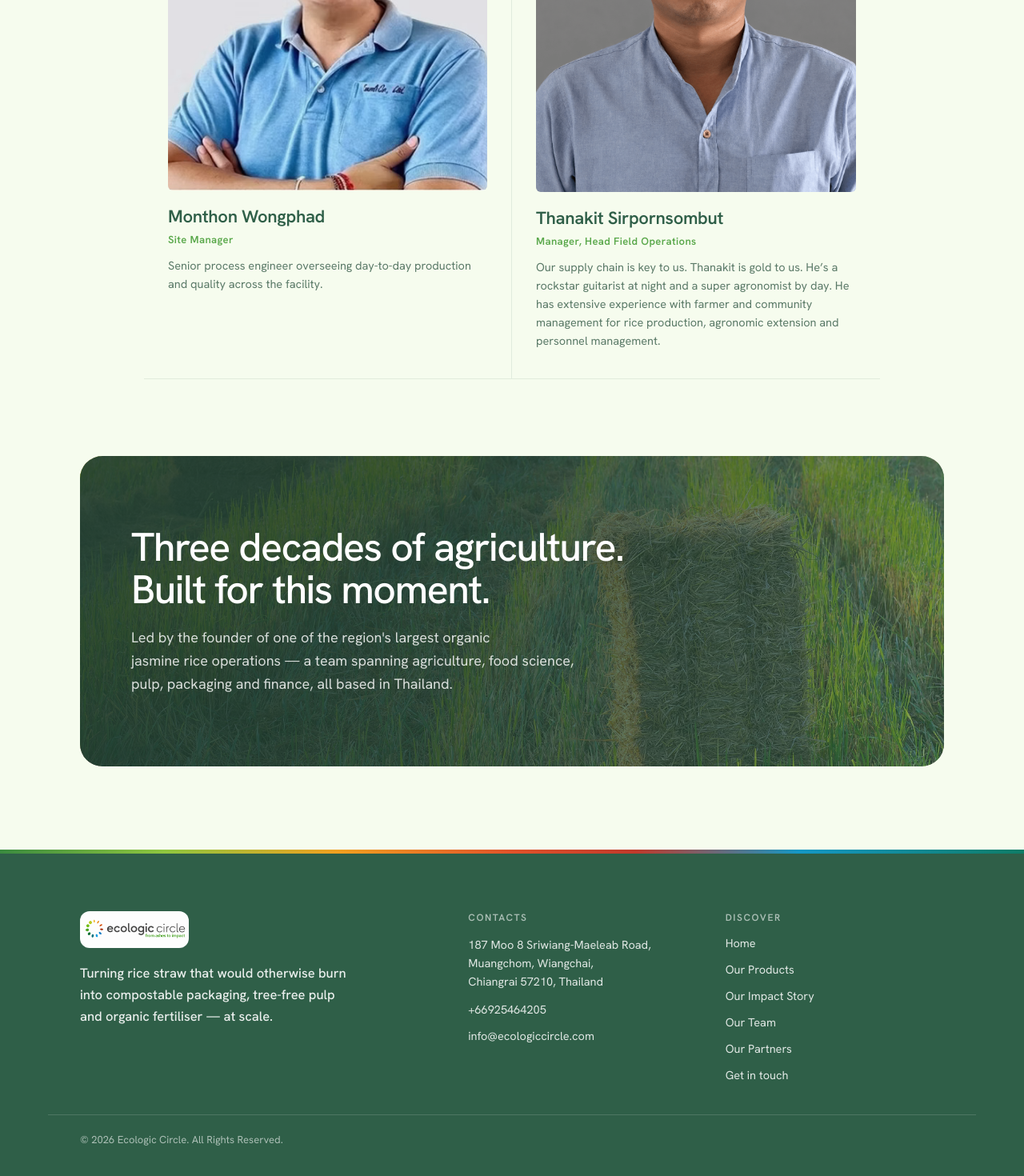
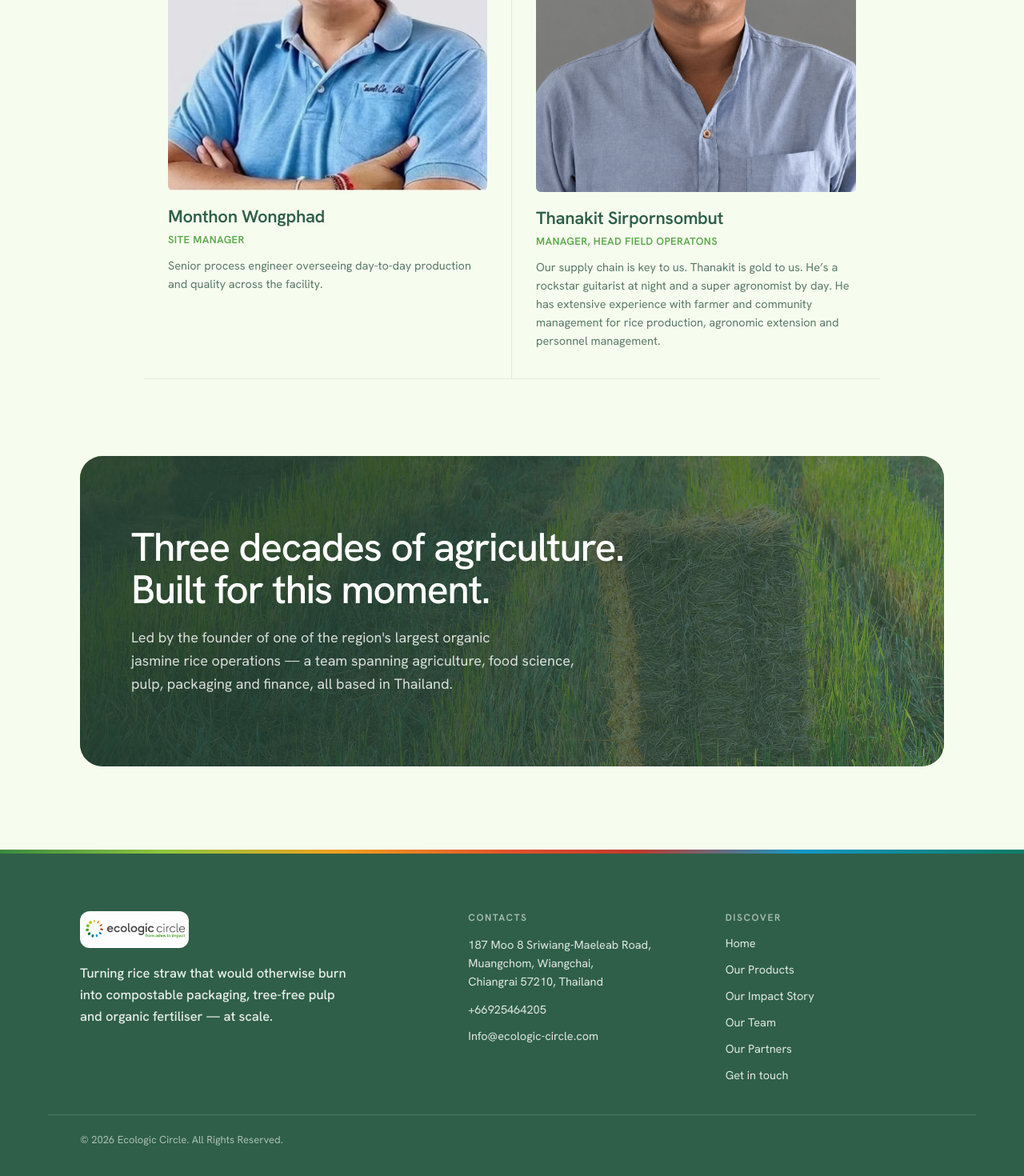
Before and after one commit to inovafani/ecologic-circle-v2, a Next.js app: page /team in a window 1280 px wide. Shown: the part 3738-5208 px from the top of the page at 80% size. Built offline with nearby package versions, Linux system fonts and the light colour scheme.

Commit message:
small fix

```diff
--- a/app/contact/page.tsx
+++ b/app/contact/page.tsx
@@ -26,8 +26,8 @@ const INFO = [
   { label: 'Phone', value: '+66925464205', href: 'tel:66925464205' },
   {
     label: 'Email',
-    value: 'info@ecologiccircle.com',
-    href: 'mailto:info@ecologiccircle.com',
+    value: 'Info@ecologic-circle.com',
+    href: 'mailto:Info@ecologic-circle.com',
   },
 ];
 
--- a/components/ContactForm.tsx
+++ b/components/ContactForm.tsx
@@ -30,7 +30,7 @@ export default function ContactForm() {
     e.preventDefault();
     const subject = encodeURIComponent(`Enquiry from ${name || 'the website'}`);
     const body = encodeURIComponent(`${message}\n\n— ${name}\n${email}`);
-    window.location.href = `mailto:info@ecologiccircle.com?subject=${subject}&body=${body}`;
+    window.location.href = `mailto:Info@ecologic-circle.com?subject=${subject}&body=${body}`;
   };
 
   return (
--- a/components/EcoFooter.tsx
+++ b/components/EcoFooter.tsx
@@ -59,8 +59,8 @@ export default function EcoFooter() {
           <a href="tel:66925464205" className={styles.link}>
             +66925464205
           </a>
-          <a href="mailto:info@ecologiccircle.com" className={styles.link}>
-            info@ecologiccircle.com
+          <a href="mailto:Info@ecologic-circle.com" className={styles.link}>
+            Info@ecologic-circle.com
           </a>
         </div>
 
@@ -81,7 +81,7 @@ export default function EcoFooter() {
           <Link href="/partners" className={styles.link}>
             Our Partners
           </Link>
-          <a href="mailto:info@ecologiccircle.com" className={styles.link}>
+          <a href="mailto:Info@ecologic-circle.com" className={styles.link}>
             Get in touch
           </a>
         </div>
--- a/data/team.ts
+++ b/data/team.ts
@@ -57,13 +57,13 @@ export const team: TeamMember[] = [
   },
   {
     name: 'Monthon Wongphad',
-    role: 'Site Manager',
+    role: 'SITE MANAGER',
     photo: '/assets/team/monthon.jpg',
     bio: 'Senior process engineer overseeing day-to-day production and quality across the facility.',
   },
   {
     name: 'Thanakit Sirpornsombut',
-    role: 'Manager, Head Field Operations',
+    role: 'MANAGER, HEAD FIELD OPERATONS',
     photo: '/assets/team/Thanakit.png',
     bio: 'Our supply chain is key to us. Thanakit is gold to us. He’s a rockstar guitarist at night and a super agronomist by day. He has extensive experience with farmer and community management for rice production, agronomic extension and personnel management.',
   },
```
